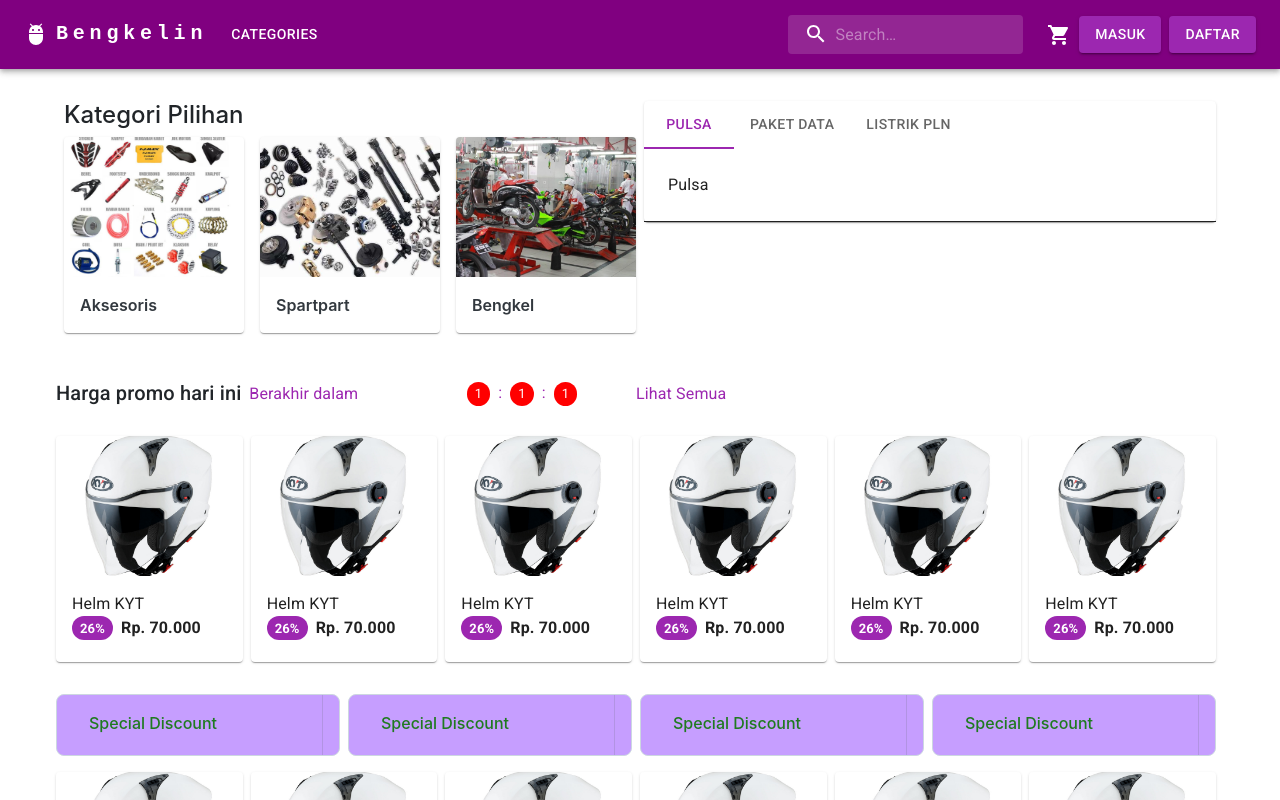
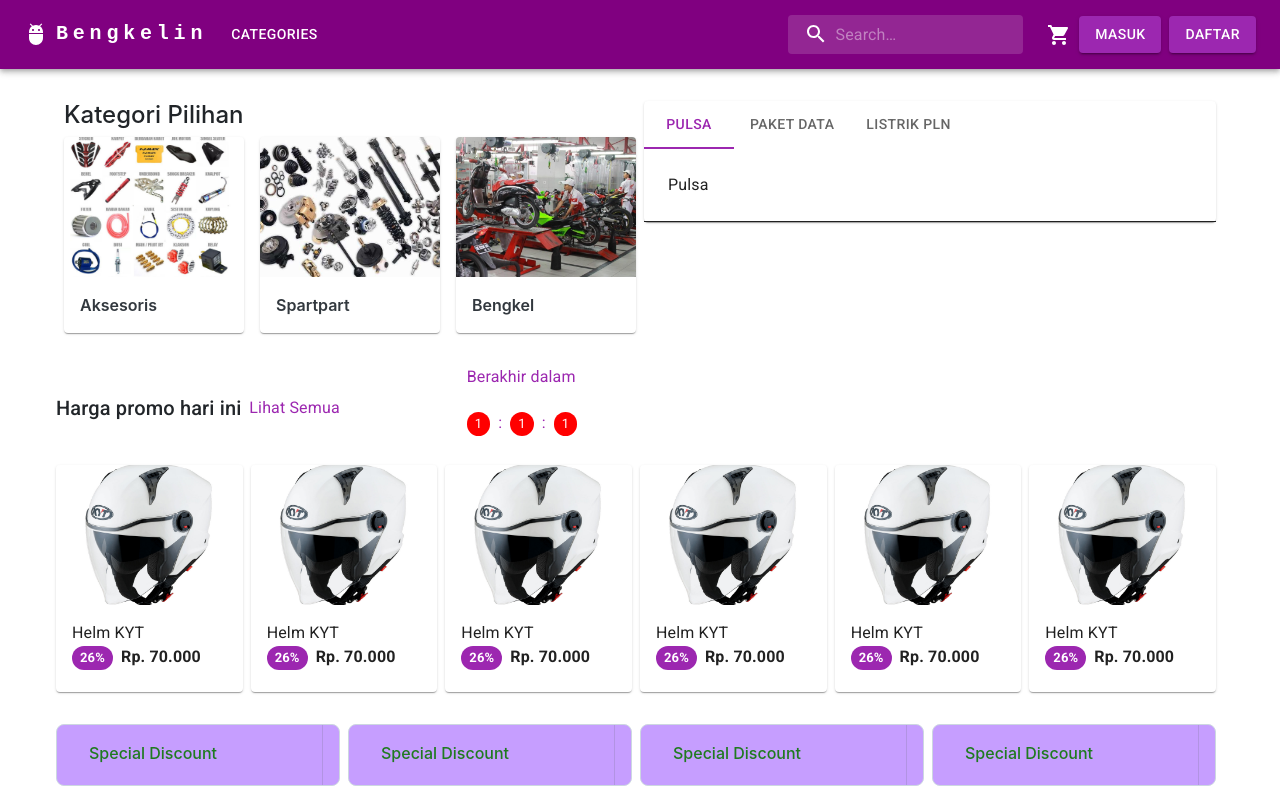
Before and after one commit to fazrithe/e-commerce-frontend, a Next.js app: page / in a window 1280 px wide. Shown: the top 800 px of the page. Built offline with nearby package versions, Linux system fonts and the light colour scheme.

Commit message:
update home

```diff
--- a/components/home/dashboard/flashSale.tsx
+++ b/components/home/dashboard/flashSale.tsx
@@ -37,25 +37,26 @@
   return(
     <>
         <Grid container alignItems="center" className="ml-2 mt-4">
-          <Grid item xs={6} sm={2}>
+          <Grid item xs={7} sm={2}>
             <Typography gutterBottom variant="h6" component="div">
               Harga promo hari ini
             </Typography>
           </Grid>
-          <Grid item xs={6} sm={2}>
-            <Typography gutterBottom component="div" color="secondary">
+          <Grid item xs={4} sm={2}>
+          <Typography gutterBottom component="div" color="secondary">
+              Lihat Semua
+            </Typography>
+          </Grid>
+          <Grid item xs={6} sm={2} alignItems="center">
+          <Typography gutterBottom component="div" color="secondary" className="ml-4">
               Berakhir dalam
             </Typography>
-          </Grid>
-          <Grid item xs={6} sm={2}>
             <Typography gutterBottom component="div" color="secondary" padding={2}>
               <Chip label="1" size="small" sx={{bgcolor:'red', color:'white'}} className="mr-2 ml-2"></Chip>:<Chip label="1" size="small" sx={{bgcolor:'red', color:'white'}} className="mr-2 ml-2"></Chip>:<Chip label="1" size="small" sx={{bgcolor:'red', color:'white'}} className="mr-2 ml-2"></Chip>
             </Typography>
           </Grid>
           <Grid item xs={6} sm={2}>
-            <Typography gutterBottom component="div" color="secondary">
-              Lihat Semua
-            </Typography>
+
           </Grid>
         </Grid>
         <Grid item xs={6} sm={2}>
```
